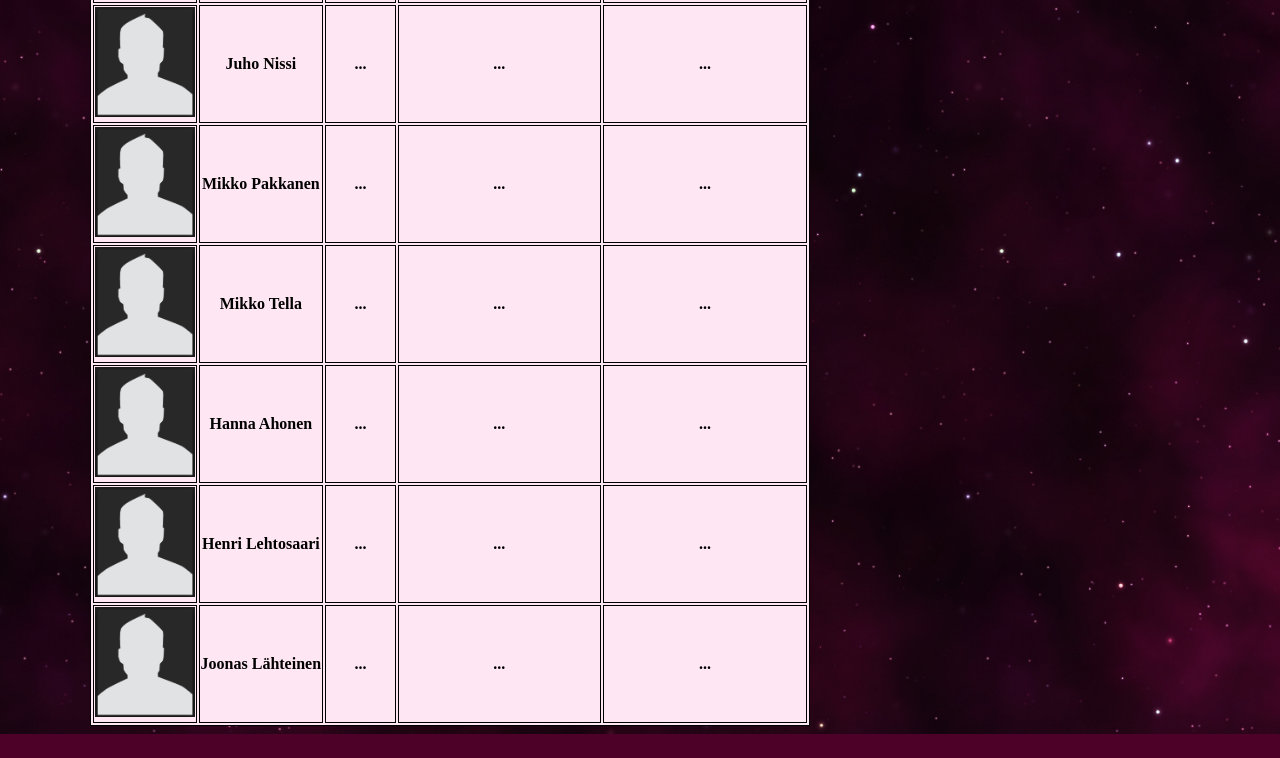
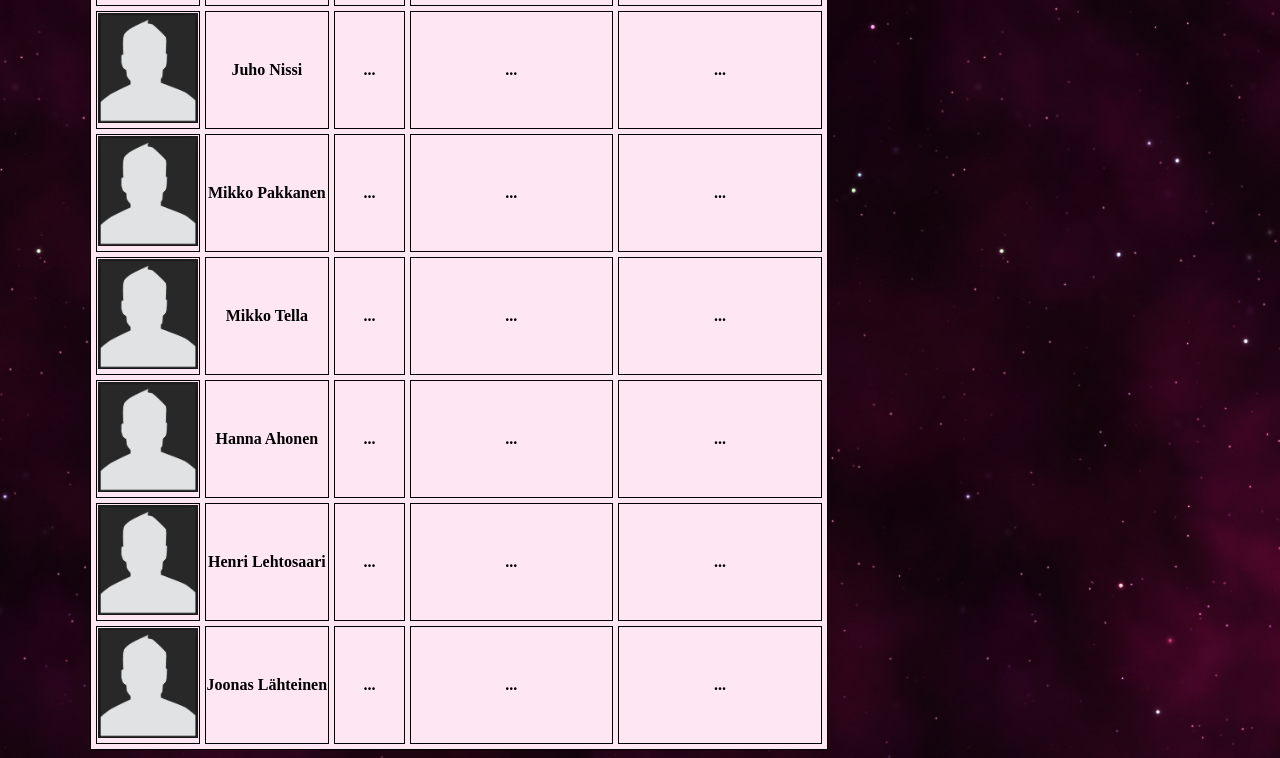
Before and after one commit to Elmico/H9574.github.io, a plain HTML site: page Nestronite/index.html in a window 1280 px wide. Shown: the part 391-1149 px from the top of the page. Before the commit the page ends 1125 px from the top, so only its background shows below. Drawn offline with Linux system fonts and the light colour scheme.

Commit message:
Update index.html

```diff
--- a/Nestronite/index.html
+++ b/Nestronite/index.html
@@ -11,7 +11,7 @@
     </tr>
   </table>
   <h2>Työntekijät</h2>
-<table class="table1">
+<table class="table1" cellspacing="5">
   <tr class="table1">
     <th class="table1"><img src="sannar.jpg" alt="Profile picture" style="width:100px;height:110px;"></th><th class="table1">Sanna Räisänen</th><th class="table1">Manageri</th><th class="table1">Dokumentaatio, aikataulutus</th>
     <th class="table1"><a href="https://fi.linkedin.com/in/sanna-raisanen" target="_blanket"><img alt="LinkedIn" src="LinkedIn.png" width="200px"></a></th>
```
